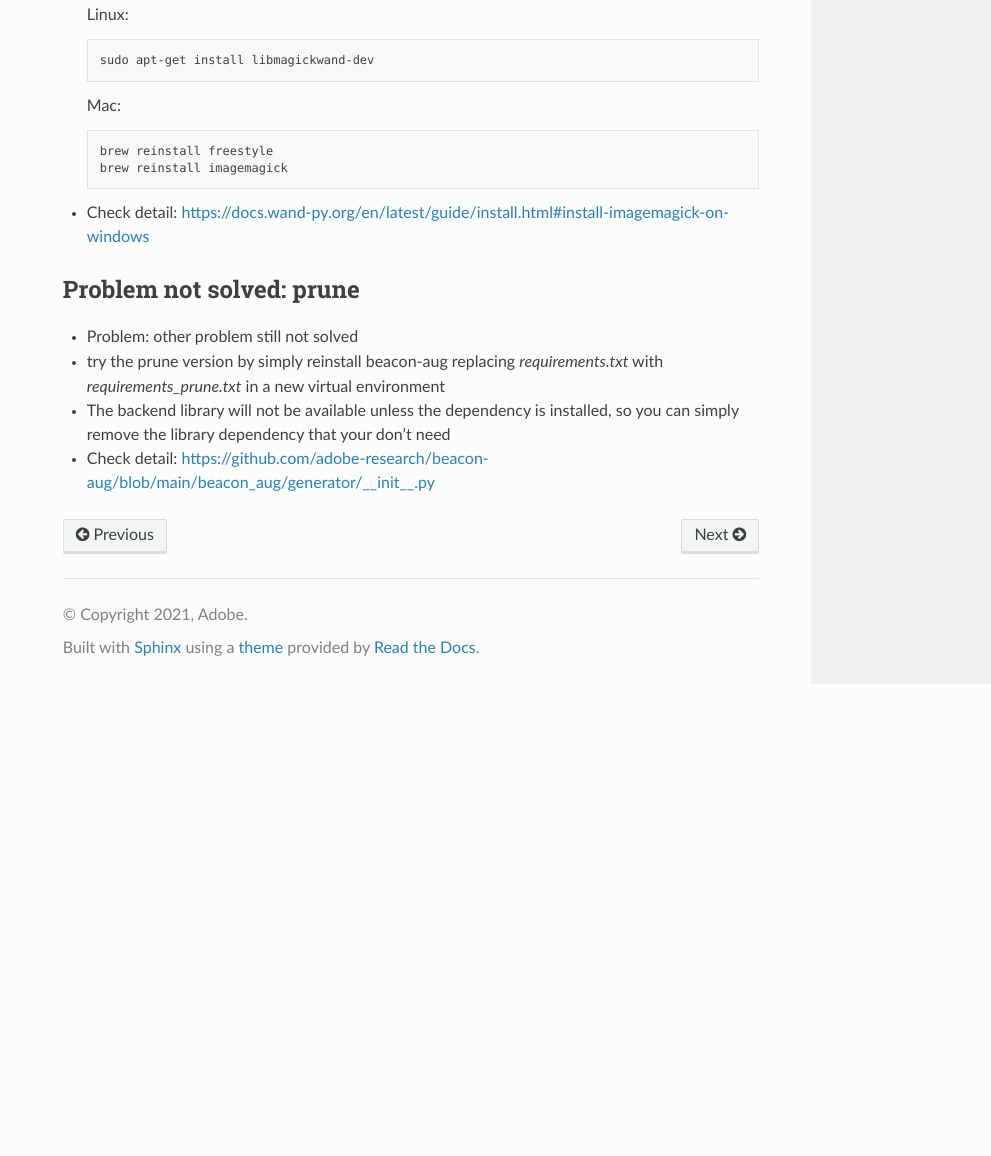
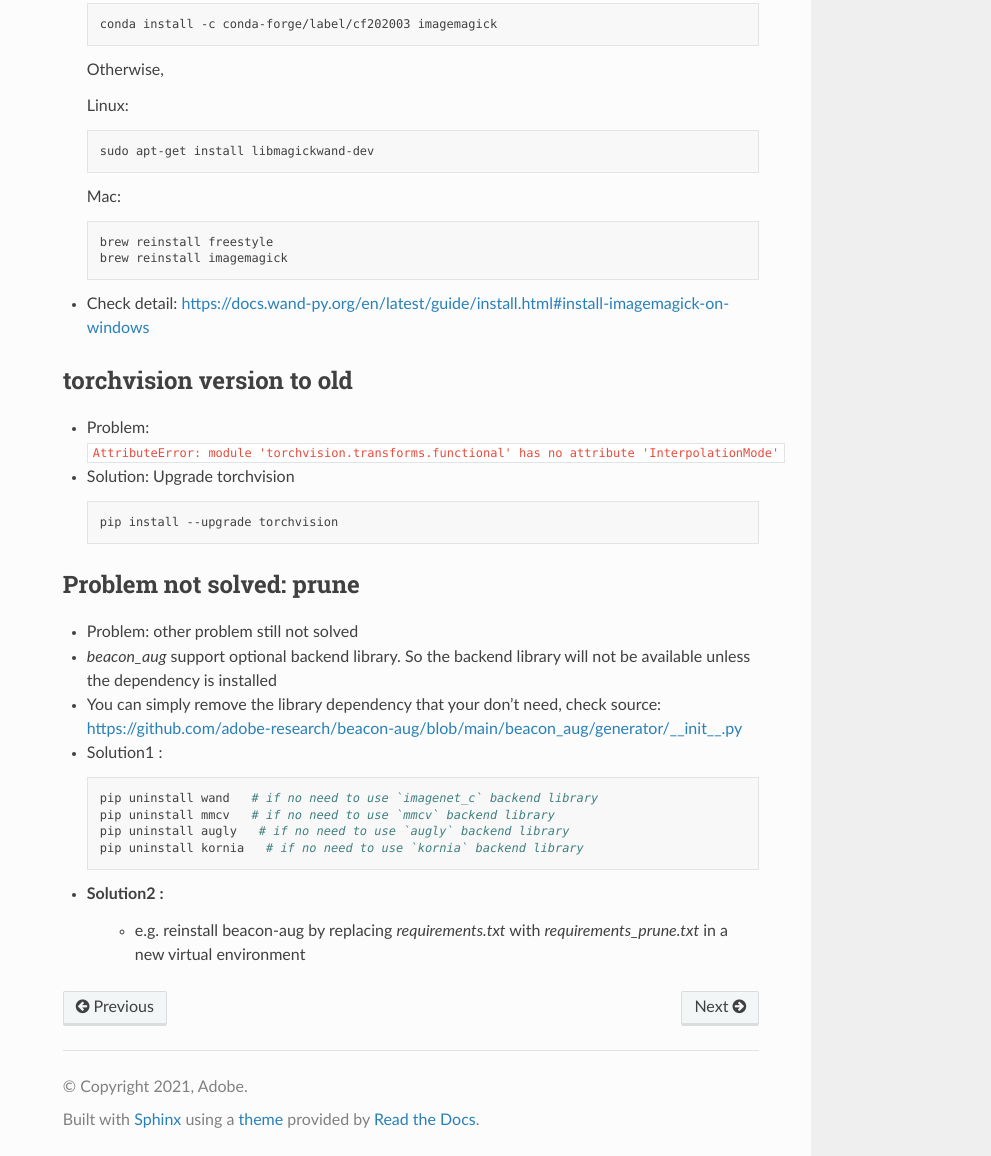
Before and after one commit to adobe-research/beacon-aug, a plain HTML site: page docs/trouble shooting.html in a window 1280 px wide. Shown: the part 801-1957 px from the top of the page, without its empty margins (289-1280 px from the left). Before the commit the page ends 1485 px from the top, so only its background shows below. Drawn offline with Linux system fonts and the light colour scheme; a web font is replaced by a local one.

Commit message:
add more trouble shooting

```diff
--- a/docs/trouble shooting.html
+++ b/docs/trouble shooting.html
@@ -110,6 +110,7 @@
 <li class="toctree-l2"><a class="reference internal" href="#a-affine-not-working">A.Affine not working</a></li>
 <li class="toctree-l2"><a class="reference internal" href="#libmagic-installation-failed">libmagic installation failed</a></li>
 <li class="toctree-l2"><a class="reference internal" href="#magickwand-library-not-found">MagickWand  library not found</a></li>
+<li class="toctree-l2"><a class="reference internal" href="#torchvision-version-to-old">torchvision version to old</a></li>
 <li class="toctree-l2"><a class="reference internal" href="#problem-not-solved-prune">Problem not solved: prune</a></li>
 </ul>
 </li>
@@ -241,6 +242,10 @@ pip install -U git+https://github.com/albumentations-team/albumentations
 <ul>
 <li><p>Problem: <code class="docutils literal notranslate"><span class="pre">ImportError:</span> <span class="pre">MagickWand</span> <span class="pre">shared</span> <span class="pre">library</span> <span class="pre">not</span> <span class="pre">found.</span> <span class="pre">You</span> <span class="pre">probably</span> <span class="pre">had</span> <span class="pre">not</span> <span class="pre">installed</span> <span class="pre">ImageMagick</span> <span class="pre">library.</span></code></p></li>
 <li><p>Solution: Install ImageMagick</p>
+<div class="highlight-bash notranslate"><div class="highlight"><pre><span></span>conda install -c conda-forge/label/cf202003 imagemagick
+</pre></div>
+</div>
+<p>Otherwise,</p>
 <p>Linux:</p>
 <div class="highlight-bash notranslate"><div class="highlight"><pre><span></span>sudo apt-get install libmagickwand-dev
 </pre></div>
@@ -254,13 +259,38 @@ brew reinstall imagemagick
 <li><p>Check detail: <a class="reference external" href="https://docs.wand-py.org/en/latest/guide/install.html#install-imagemagick-on-windows">https://docs.wand-py.org/en/latest/guide/install.html#install-imagemagick-on-windows</a></p></li>
 </ul>
 </div>
+<div class="section" id="torchvision-version-to-old">
+<h2>torchvision version to old<a class="headerlink" href="#torchvision-version-to-old" title="Permalink to this headline">¶</a></h2>
+<ul>
+<li><p>Problem: <code class="docutils literal notranslate"><span class="pre">AttributeError:</span> <span class="pre">module</span> <span class="pre">'torchvision.transforms.functional'</span> <span class="pre">has</span> <span class="pre">no</span> <span class="pre">attribute</span> <span class="pre">'InterpolationMode'</span></code></p></li>
+<li><p>Solution: Upgrade torchvision</p>
+<div class="highlight-bash notranslate"><div class="highlight"><pre><span></span>pip install --upgrade torchvision
+</pre></div>
+</div>
+</li>
+</ul>
+</div>
 <div class="section" id="problem-not-solved-prune">
 <h2>Problem not solved: prune<a class="headerlink" href="#problem-not-solved-prune" title="Permalink to this headline">¶</a></h2>
-<ul class="simple">
+<ul>
 <li><p>Problem: other problem still not solved</p></li>
-<li><p>try the prune version by simply reinstall beacon-aug replacing <cite>requirements.txt</cite> with <cite>requirements_prune.txt</cite> in a new virtual environment</p></li>
-<li><p>The backend library will not be available unless the dependency is installed, so you can simply remove the library dependency that your don’t need</p></li>
-<li><p>Check detail: <a class="reference external" href="https://github.com/adobe-research/beacon-aug/blob/main/beacon_aug/generator/__init__.py">https://github.com/adobe-research/beacon-aug/blob/main/beacon_aug/generator/__init__.py</a></p></li>
+<li><p><cite>beacon_aug</cite> support optional backend library. So the backend library will not be available unless the dependency is installed</p></li>
+<li><p>You can simply remove the library dependency that your don’t need, check source: <a class="reference external" href="https://github.com/adobe-research/beacon-aug/blob/main/beacon_aug/generator/__init__.py">https://github.com/adobe-research/beacon-aug/blob/main/beacon_aug/generator/__init__.py</a></p></li>
+<li><p>Solution1 :</p>
+<div class="highlight-bash notranslate"><div class="highlight"><pre><span></span>pip uninstall wand   <span class="c1"># if no need to use `imagenet_c` backend library</span>
+pip uninstall mmcv   <span class="c1"># if no need to use `mmcv` backend library</span>
+pip uninstall augly   <span class="c1"># if no need to use `augly` backend library</span>
+pip uninstall kornia   <span class="c1"># if no need to use `kornia` backend library</span>
+</pre></div>
+</div>
+</li>
+<li><dl class="simple">
+<dt>Solution2 :</dt><dd><ul class="simple">
+<li><p>e.g.  reinstall beacon-aug by replacing <cite>requirements.txt</cite> with <cite>requirements_prune.txt</cite> in a new virtual environment</p></li>
+</ul>
+</dd>
+</dl>
+</li>
 </ul>
 </div>
 </div>
```
Also changed, not shown: docs/index.html (+1 -0 lines), docs/_sources/trouble shooting.rst.txt, docs/searchindex.js, 1 other file.
